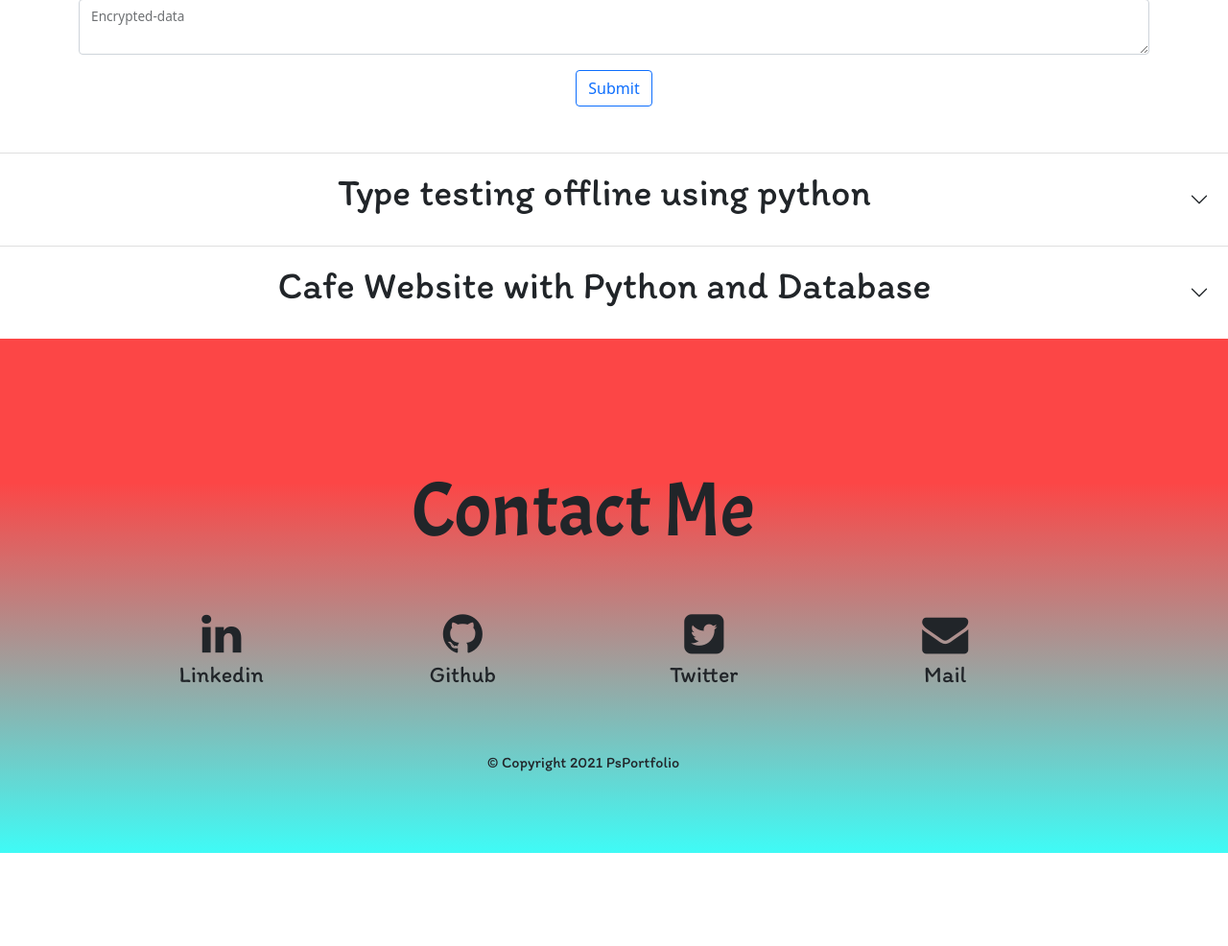
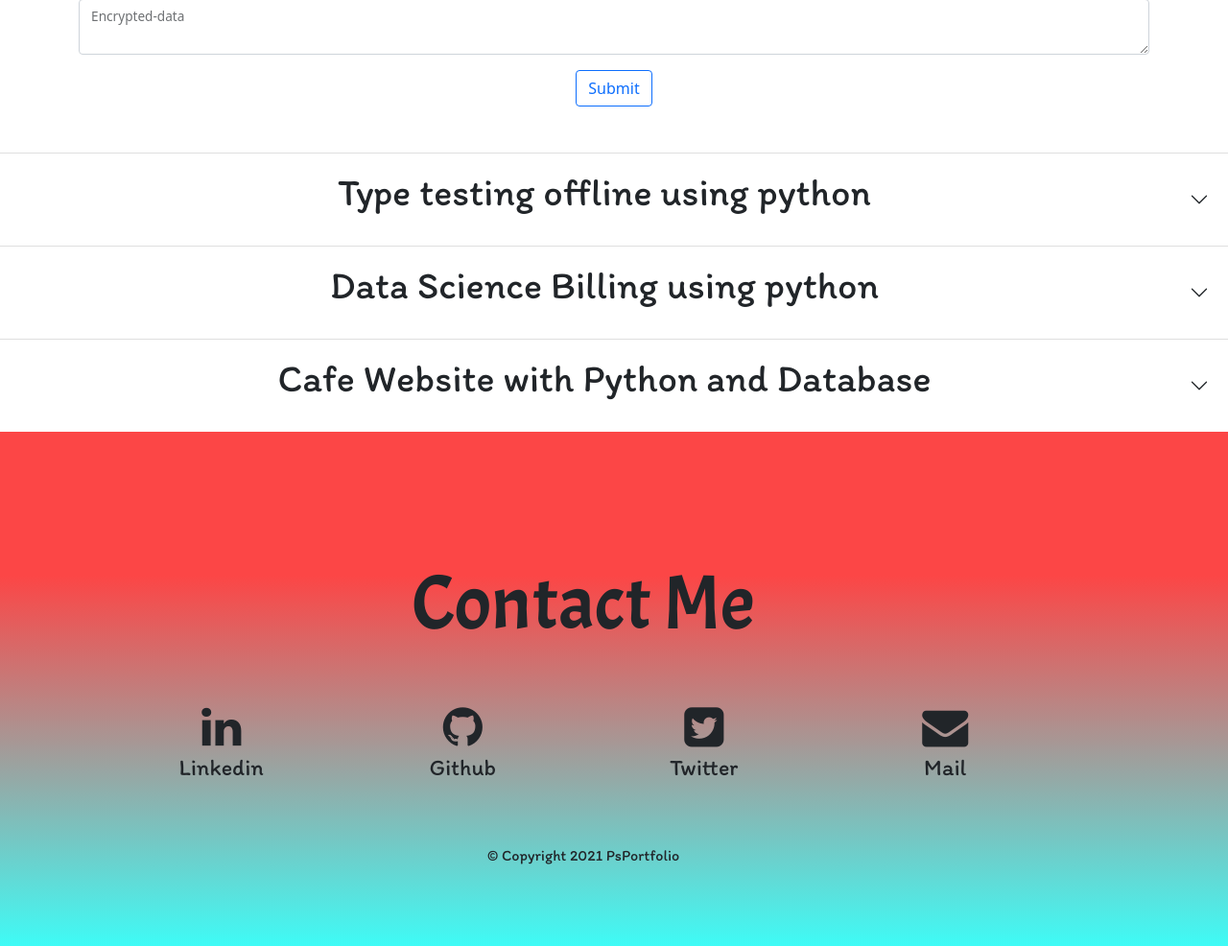
Before and after one commit to PoorneshShiva/Portfolio, a Flask app: page /project in a window 1280 px wide. Shown: the part 794-1780 px from the top of the page at 96% size. Before the commit the page ends 1683 px from the top, so only its background shows below. Run offline with Flask 2, Linux system fonts and the light colour scheme; some libraries are stand-ins or nearby versions; some web fonts are replaced.

Commit message:
Adding few more datas into respective files.

```diff
--- a/templates/project.html
+++ b/templates/project.html
@@ -170,7 +170,44 @@
 
             </div>
         </div>
+        <div class="accordion-item">
+            <h2 class="accordion-header" id="flush-headingFour">
+                <button class="accordion-button collapsed active" type="button" data-bs-toggle="collapse"
+                        data-bs-target="#flush-collapseFour" aria-expanded="false" aria-controls="flush-collapseFour">
+                    <p class="project_name ms-auto">Data Science Billing using python</p>
+                </button>
+            </h2>
+            <div id="flush-collapseFour" class="accordion-collapse collapse" aria-labelledby="flush-headingFour"
+                 data-bs-parent="#accordionFlushExample">
+                <div class="accordion-body" style="text-align:center; margin:0 10rem 10rem;">
 
+                    <div class="card mb-3" style="margin-bottom:3rem;">
+                        <img src="static/images/DS_initial.png" class="card-img-top" alt="Project image 1">
+                        <div class="card-body">
+                            <h5 class="card-title" style="font-size:2.3rem; color:#2670D1;">Data Science Billing initial
+                                Layout </h5>
+                            <p class="card-text" style="font-size:1.4rem;">Item Field requires either an id number or an item name to add the data.</p>
+
+                        </div>
+                    </div>
+                    <div class="card mb-3">
+                        <img src="static/images/DS_final.png" class="card-img-bottom" alt="Project image 2">
+                        <div class="card-body">
+                            <h5 class="card-title" style="font-size:2.3rem; color:#2670D1;">Data Scince Final Layout</h5>
+                            <p class="card-text" style="font-size:1.4rem;">Clicking on save button stores a file in csv format which is helpful for data analysis</p>
+
+                        </div>
+
+                    </div>
+                    <a style="text-decoration:none;font-size:3rem;"
+                       href="https://github.com/PoorneshShiva/Data_Science_Billing/tree/master">
+                        <i class="fa fa-download fa-3" aria-hidden="true"></i> Git-Hub Page to download
+                    </a>
+
+                </div>
+
+            </div>
+        </div>
         <div class="accordion-item">
             <h2 class="accordion-header" id="flush-headingThree">
                 <button class="accordion-button collapsed" type="button" data-bs-toggle="collapse"
@@ -188,6 +225,7 @@
                 </div>
             </div>
         </div>
+
     </div>
 </section>
 <section class="project_contact" id="footer">
```
Also changed, not shown: static/images/DS_final.png (added), static/images/DS_intial.png (added). Lines whose indentation alone changed are shown as unchanged.
